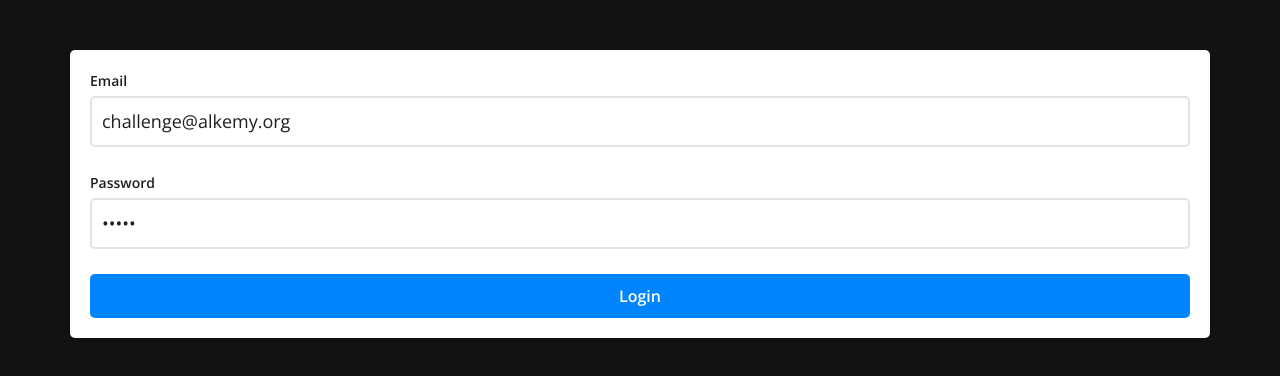
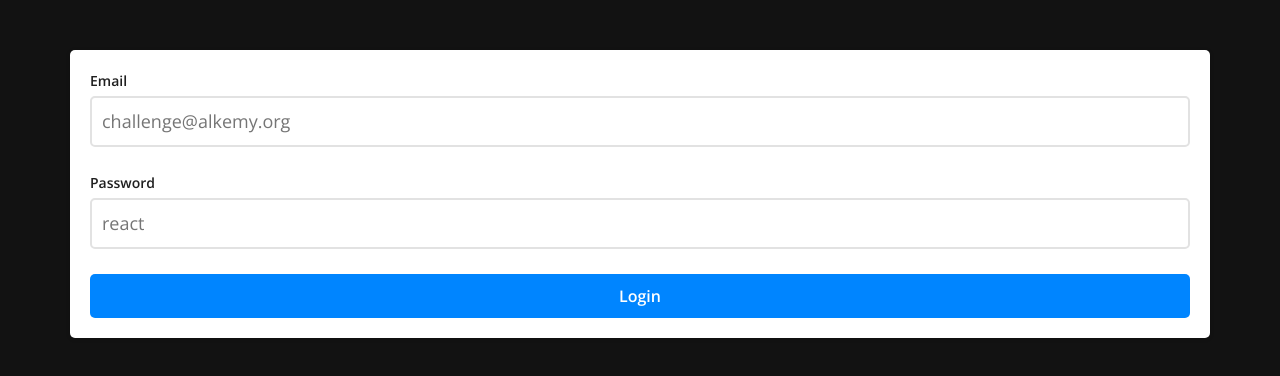
Before and after one commit to ammazzagattiagustin/Challenge-Alkemy, a React (Create React App) app: page / in a window 1280 px wide. Shown: the top 376 px of the page. Built offline with nearby package versions, Linux system fonts and the light colour scheme.

Commit message:
fixed conflicts

```diff
--- a/src/components/login/login.jsx
+++ b/src/components/login/login.jsx
@@ -1,13 +1,13 @@
 import "./login.scss";
 import { Formik, Form, Field, ErrorMessage } from "formik";
 import { useNavigate } from "react-router-dom";
-import { useContext } from "react";
-import AuthContext from "../../auth/auth-context";
+/* import { useContext } from "react";
+import AuthContext from "../../auth/auth-context"; */
 import Swal from 'sweetalert2'
 import axios from "axios";
 
 export const Login = () => {
-  const authCtx = useContext(AuthContext);
+  /*   const authCtx = useContext(AuthContext); */
 
   const navigate = useNavigate()
 
@@ -15,8 +15,8 @@ export const Login = () => {
     <>
       <Formik
         initialValues={{
-          email: "challenge@alkemy.org",
-          password: "react",
+          email: "",
+          password: "",
         }}
         validate={(values) => {
           let errores = {};
@@ -38,7 +38,8 @@ export const Login = () => {
           return errores;
         }}
         onSubmit={(values) => {
-          axios
+          navigate("/home");
+          /*           axios
                       .post("http://challenge-react.alkemy.org", values)
                       .then((res) => {
                         console.log(res.data.token);
@@ -52,7 +53,7 @@ export const Login = () => {
                           title: 'Oops...',
                           text: 'Incorrect Data!'
                         })
-            });
+                      }); */
         }}
       >
         {({ errors }) => (
```
Lines whose indentation alone changed are shown as unchanged.
